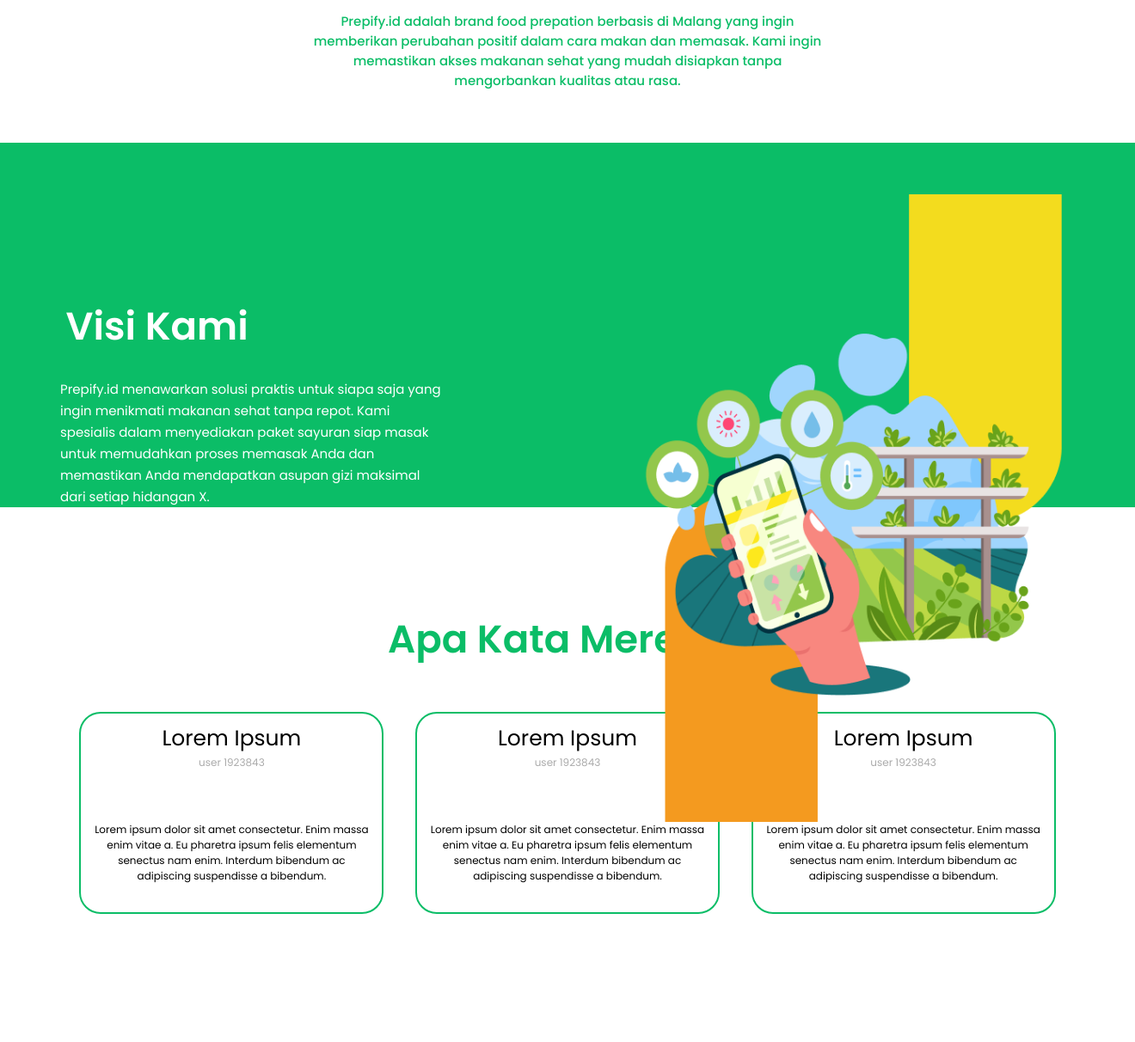
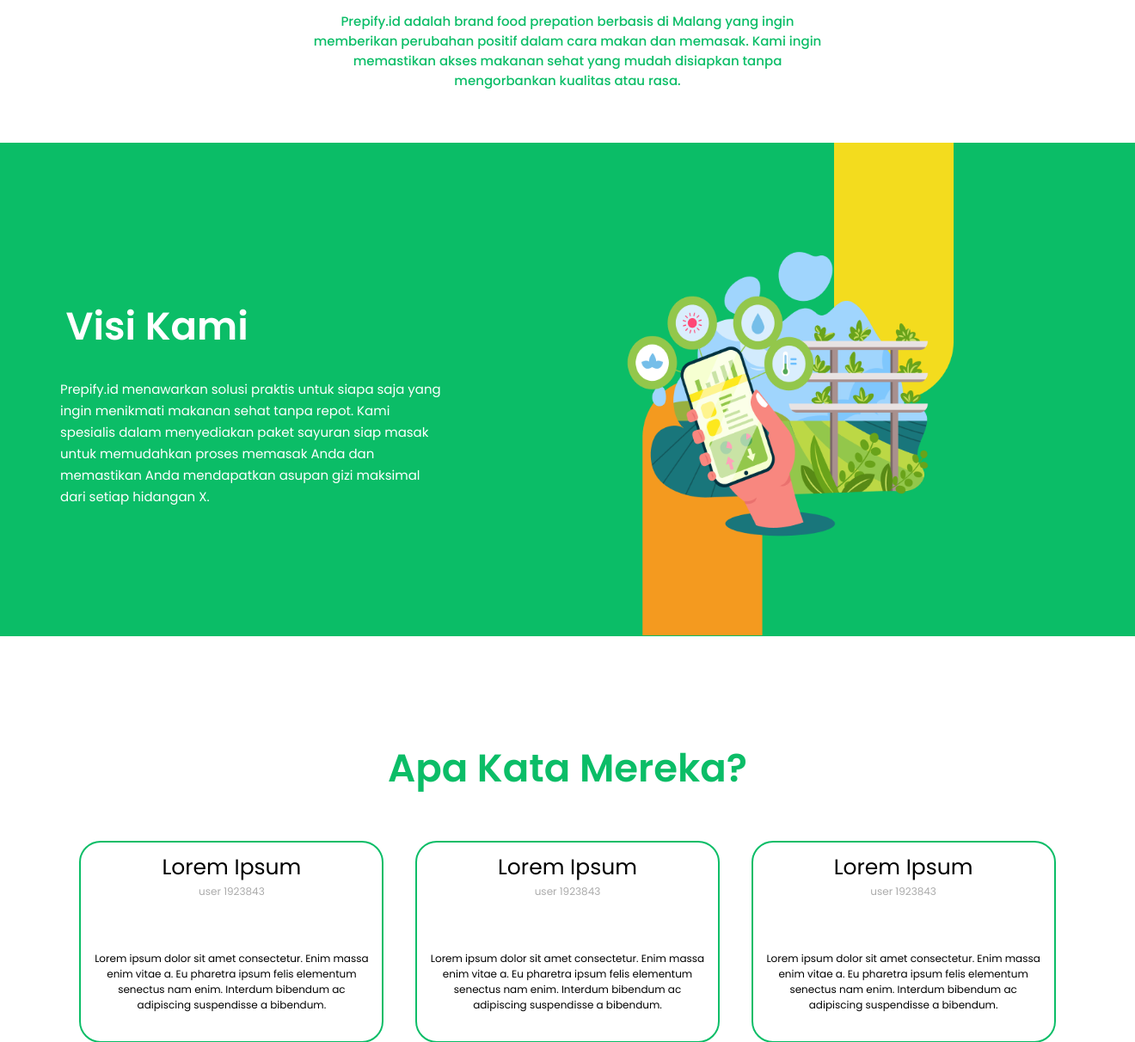
Before and after one commit to Zara-svg/prepify, a CodeIgniter 4 app: the page made by app/Views/welcome_message.php in a window 1320 px wide. Shown: the part 1297-2509 px from the top of the page at 86% size. Run offline with PHP 8.4 and a stand-in for CodeIgniter, Linux system fonts and the light colour scheme; the template is opened without the code that fills it, so the values that code supplies are empty; some libraries are stand-ins or nearby versions.

Commit message:
update beranda-visi

```diff
--- a/public/css/style.css
+++ b/public/css/style.css
@@ -174,6 +174,7 @@ body {
 }
 .about .row .about-img {
   display: flex;
+  object-fit:contain;
   justify-content: center;
 }
 .about .row .about-img img {
@@ -196,14 +197,15 @@ body {
   background-color: var(--primary);
   position: relative;
   display: flex;
+  padding-bottom: 150px;
 }
 .misi .image .visiimg img {
-  top: 60px;
-  width: 650px;
+  top: 0;
+  width: 510px;
   position: absolute;
   margin-left: 10%;
 }
-.misi .image .visiimg3 img {
+/* .misi .image .visiimg3 img {
   width: 125px;
   height: 300px;
   margin-left: 580px;
@@ -213,7 +215,7 @@ body {
   height: 300px;
   margin-left: 230px;
   bottom: 0;
-}
+} */
 .misi .row h2 {
   padding: 15rem 7% 1.4rem;
   margin-left: 40px;
```
